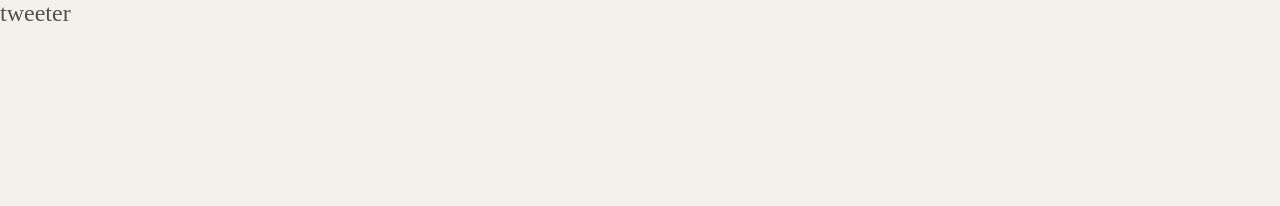
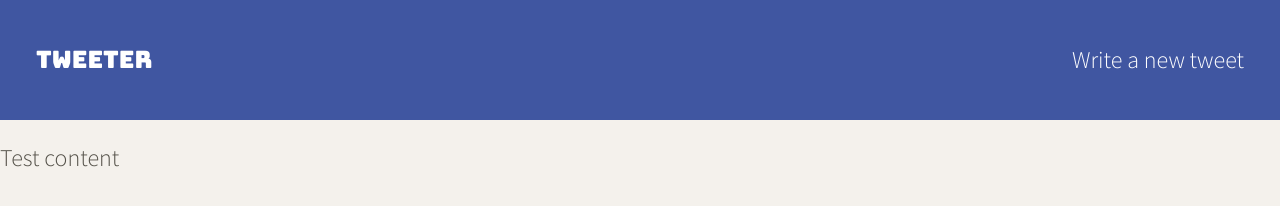
Before and after one commit to firewallfail/tweeter, a website: page public/index.html in a window 1280 px wide. Drawn offline with nearby package versions, Linux system fonts and the light colour scheme.

Commit message:
Implement nav bar

```diff
--- a/public/index.html
+++ b/public/index.html
@@ -1,14 +1,25 @@
 <!DOCTYPE html>
 <html lang="en">
+
 <head>
   <!-- Meta Information -->
   <title>Tweeter - Home Page</title>
 
   <!-- External CSS -->
-    <link rel="stylesheet" href="https://cdnjs.cloudflare.com/ajax/libs/normalize/8.0.1/normalize.min.css" type="text/css" />
+  <link rel="stylesheet" href="https://cdnjs.cloudflare.com/ajax/libs/normalize/8.0.1/normalize.min.css"
+    type="text/css" />
+  <link rel="preconnect" href="https://fonts.googleapis.com">
+  <link rel="preconnect" href="https://fonts.gstatic.com" crossorigin>
+  <link
+    href="https://fonts.googleapis.com/css2?family=Bungee&family=Source+Sans+Pro:ital,wght@0,300;0,600;1,300;1,600&display=swap"
+    rel="stylesheet">
+  <link rel="stylesheet" href="https://cdnjs.cloudflare.com/ajax/libs/font-awesome/6.1.1/css/all.min.css"
+    integrity="sha512-KfkfwYDsLkIlwQp6LFnl8zNdLGxu9YAA1QvwINks4PhcElQSvqcyVLLD9aMhXd13uQjoXtEKNosOWaZqXgel0g=="
+    crossorigin="anonymous" referrerpolicy="no-referrer" />
 
   <!-- App CSS -->
   <link rel="stylesheet" href="/styles/layout.css" type="text/css" />
+  <link rel="stylesheet" href="/styles/nav.css" type="text/css" />
 
   <!-- External JS -->
   <script src="https://ajax.googleapis.com/ajax/libs/jquery/3.4.1/jquery.min.js"></script>
@@ -21,9 +32,13 @@
   <!-- Top nav bar (fixed) -->
   <nav>
     <span>tweeter</span>
+    <div>Write a new tweet</div>
   </nav>
 
   <!-- Page-specific (main) content here -->
-    <main class="container"></main>
+  <main class="container">
+    <p>Test content</p>
+  </main>
 </body>
+
 </html>
--- a/public/styles/layout.css
+++ b/public/styles/layout.css
@@ -6,7 +6,10 @@
 html {
   box-sizing: border-box;
 }
-*, *:before, *:after {
+
+*,
+*:before,
+*:after {
   box-sizing: inherit;
 }
 
@@ -21,5 +24,8 @@
 }
 
 /*
- * Additional CSS can be defined below or in other CSS files, as per instructions
- */
+* Additional CSS can be defined below or in other CSS files, as per instructions
+*/
+body {
+  font-family: 'Source Sans Pro', sans-serif;
+}
--- /dev/null
+++ b/public/styles/nav.css
@@ -0,0 +1,17 @@
+nav {
+  display: flex;
+  flex-direction: row;
+  align-items: center;
+  width: auto;
+  background-color: #4056A1;
+  color: #FFFFFF;
+  height: 120px;
+  justify-content: space-between;
+  padding-left: 1.5em;
+  padding-right: 1.5em;
+}
+
+nav span {
+  font-family: 'Bungee';
+  vertical-align: top;
+}
--- a/server/data-files/initial-tweets.json
+++ b/server/data-files/initial-tweets.json
@@ -8,7 +8,7 @@
     "content": {
       "text": "If I have seen further it is by standing on the shoulders of giants"
     },
-    "created_at": 1650720934015
+    "created_at": 1650721763002
   },
   {
     "user": {
@@ -19,6 +19,6 @@
     "content": {
       "text": "Je pense , donc je suis"
     },
-    "created_at": 1650807334015
+    "created_at": 1650808163002
   }
 ]
```
Lines whose indentation alone changed are shown as unchanged.
